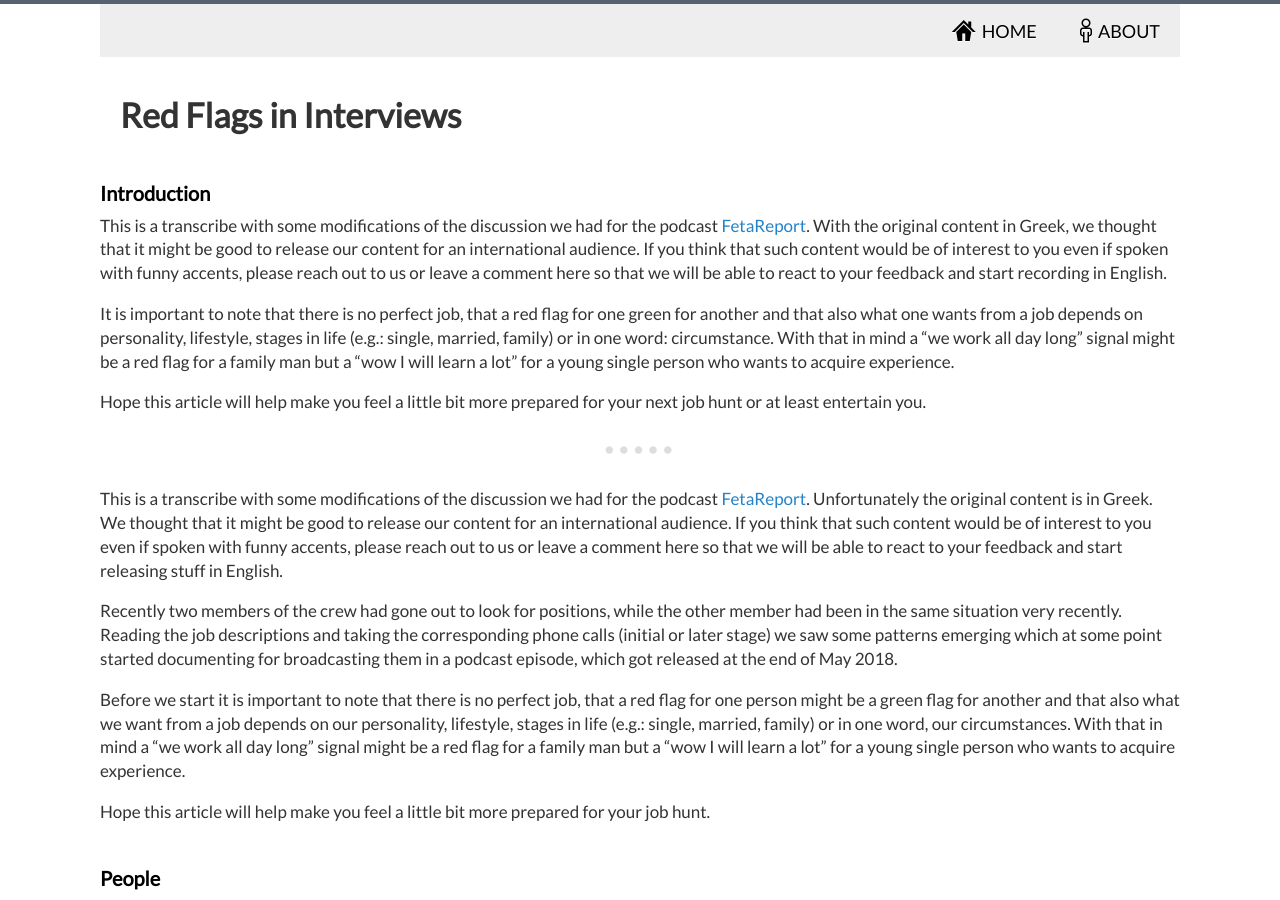
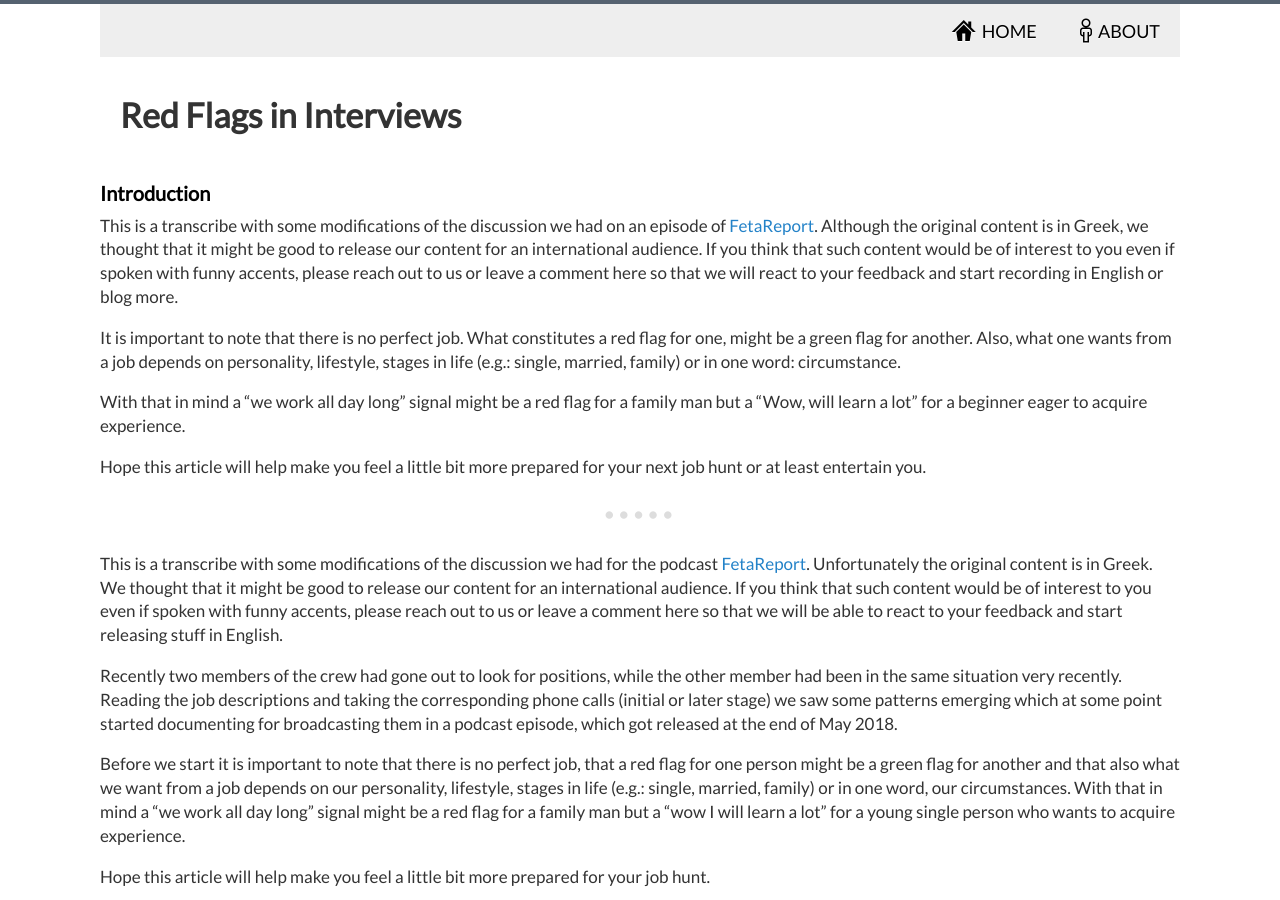
Before and after one commit to dimitrismistriotis/dimitrismistriotis.github.io, a Jekyll site: the page built from _posts/2018-05-24-red_flags_in_interviews.md, in a window 1280 px wide and 900 px high. Built offline with Jekyll 4.4.1, drawn with Linux system fonts in a browser that asks for light colours; comment, search, counter and statistics services are not loaded.

Commit message:
Intro fixes.

```diff
--- a/_posts/2018-05-24-red_flags_in_interviews.md
+++ b/_posts/2018-05-24-red_flags_in_interviews.md
@@ -8,20 +8,22 @@ permalink: /red_flags_in_interviews
 
 ## Introduction
 
-This is a transcribe with some modifications of the discussion we had for the
-podcast [FetaReport](www.fetareport.gr). With the original content
+This is a transcribe with some modifications of the discussion we had on an
+episode of  [FetaReport](www.fetareport.gr). Although the original content is
 in Greek, we thought that it might be good to release our content for an
 international audience. If you think that such content would be of interest to
 you even if spoken with funny accents, please reach out to us or leave a
-comment here so that we will be able to react to your feedback and start
-recording in English.
+comment here so that we will react to your feedback and start recording in
+English or blog more.
 
-It is important to note that there is no perfect job, that a red flag for one
-green for another and that also what one wants from a job depends on
-personality, lifestyle, stages in life (e.g.: single, married, family) or in
-one word: circumstance. With that in mind a "we work all day long"
-signal might be a red flag for a family man but a "wow I will learn a lot"
-for a young single person who wants to acquire experience.
+It is important to note that there is no perfect job. What constitutes a red
+flag for one, might be a green flag for another. Also, what one wants from a
+job depends on personality, lifestyle, stages in life (e.g.: single, married,
+family) or in one word: circumstance.
+
+With that in mind a "we work all day long" signal might be a red flag for a
+family man but a "Wow, will learn a lot" for a beginner eager to acquire
+experience.
 
 Hope this article will help make you feel a little bit more prepared for your
 next job hunt or at least entertain you.
```
